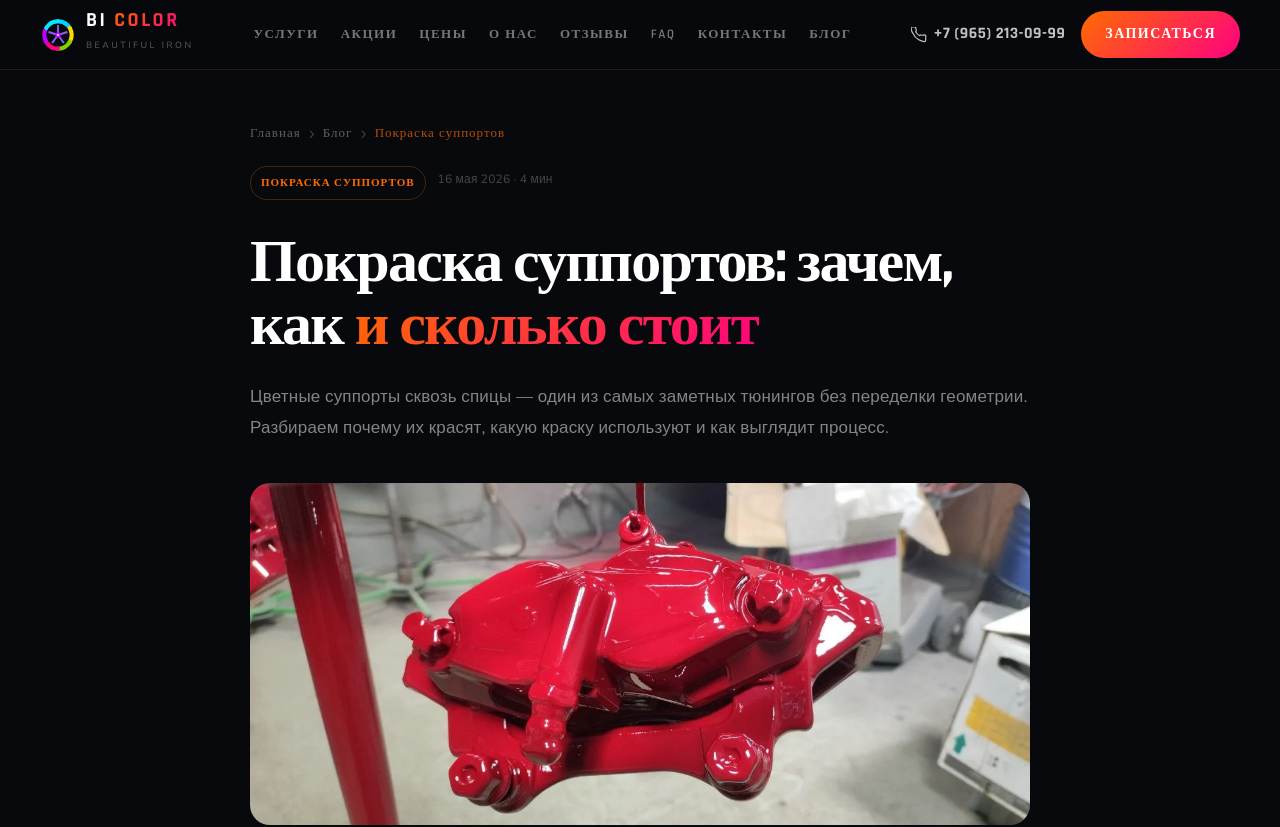
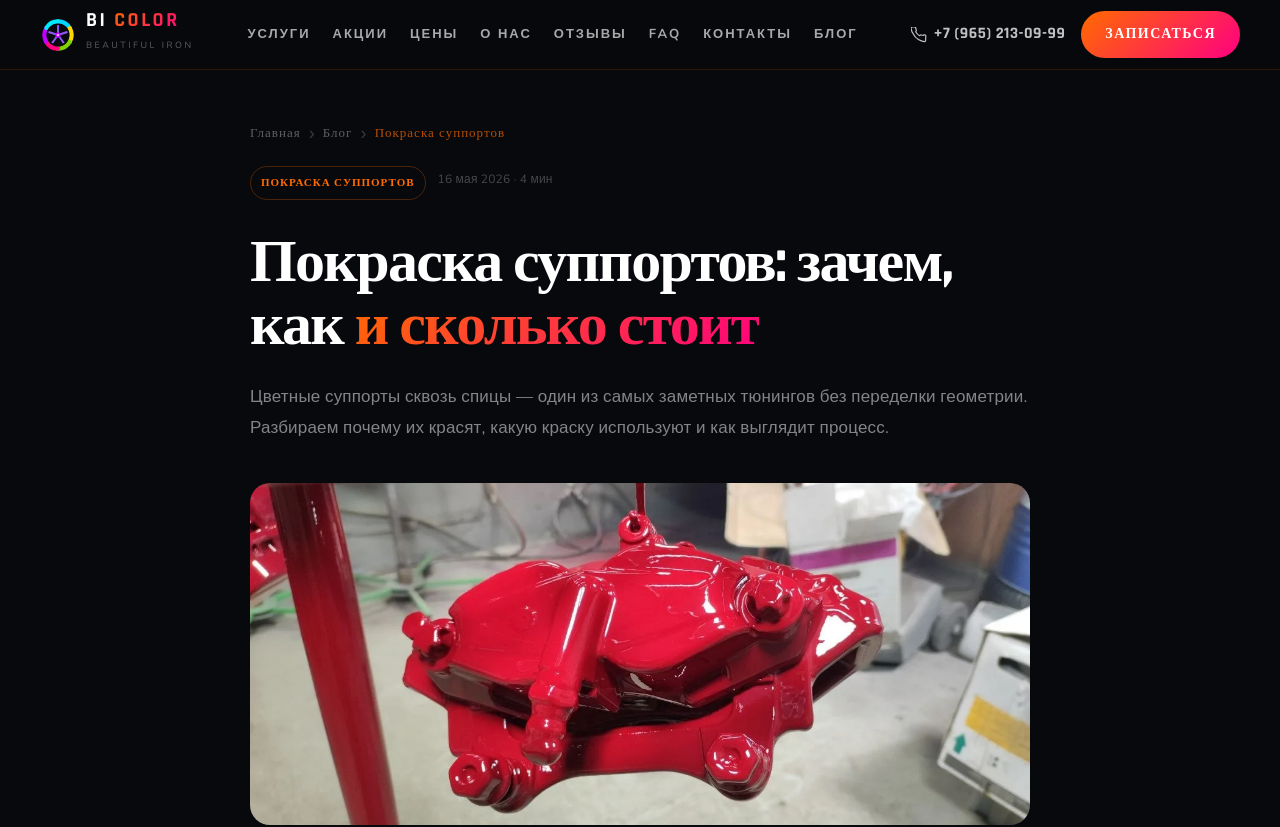
Before and after one commit to mikhailmikemorozov-coder/moaans, a React (Vite) app: page /blog/pokraska-supportov in a window 1280 px wide. Shown: the top 827 px of the page. Built offline with nearby package versions, Linux system fonts and the light colour scheme.

Commit message:
SiteHeader: шрифт Nunito 700 2px — как на главной
Co-Authored-By: Claude Sonnet 4.6 <noreply@anthropic.com>

```diff
--- a/src/components/SiteHeader.jsx
+++ b/src/components/SiteHeader.jsx
@@ -26,12 +26,12 @@ export function SiteHeader() {
       <nav className="site-hdr-nav" style={{ display: "flex", gap: 22, alignItems: "center" }}>
         {NAV.map(([label, href]) => (
           <a key={href} href={href} style={{
-            fontFamily: "'Rajdhani'", fontSize: 13, fontWeight: 600, letterSpacing: 1.5,
-            textTransform: "uppercase", color: "rgba(255,255,255,.45)",
+            fontFamily: "'Nunito', sans-serif", fontSize: 13, fontWeight: 700, letterSpacing: "2px",
+            textTransform: "uppercase", color: "rgba(255,255,255,.65)",
             transition: "color .2s", textDecoration: "none",
           }}
             onMouseEnter={e => e.currentTarget.style.color = "#fff"}
-            onMouseLeave={e => e.currentTarget.style.color = "rgba(255,255,255,.45)"}
+            onMouseLeave={e => e.currentTarget.style.color = "rgba(255,255,255,.65)"}
           >{label}</a>
         ))}
       </nav>
```
